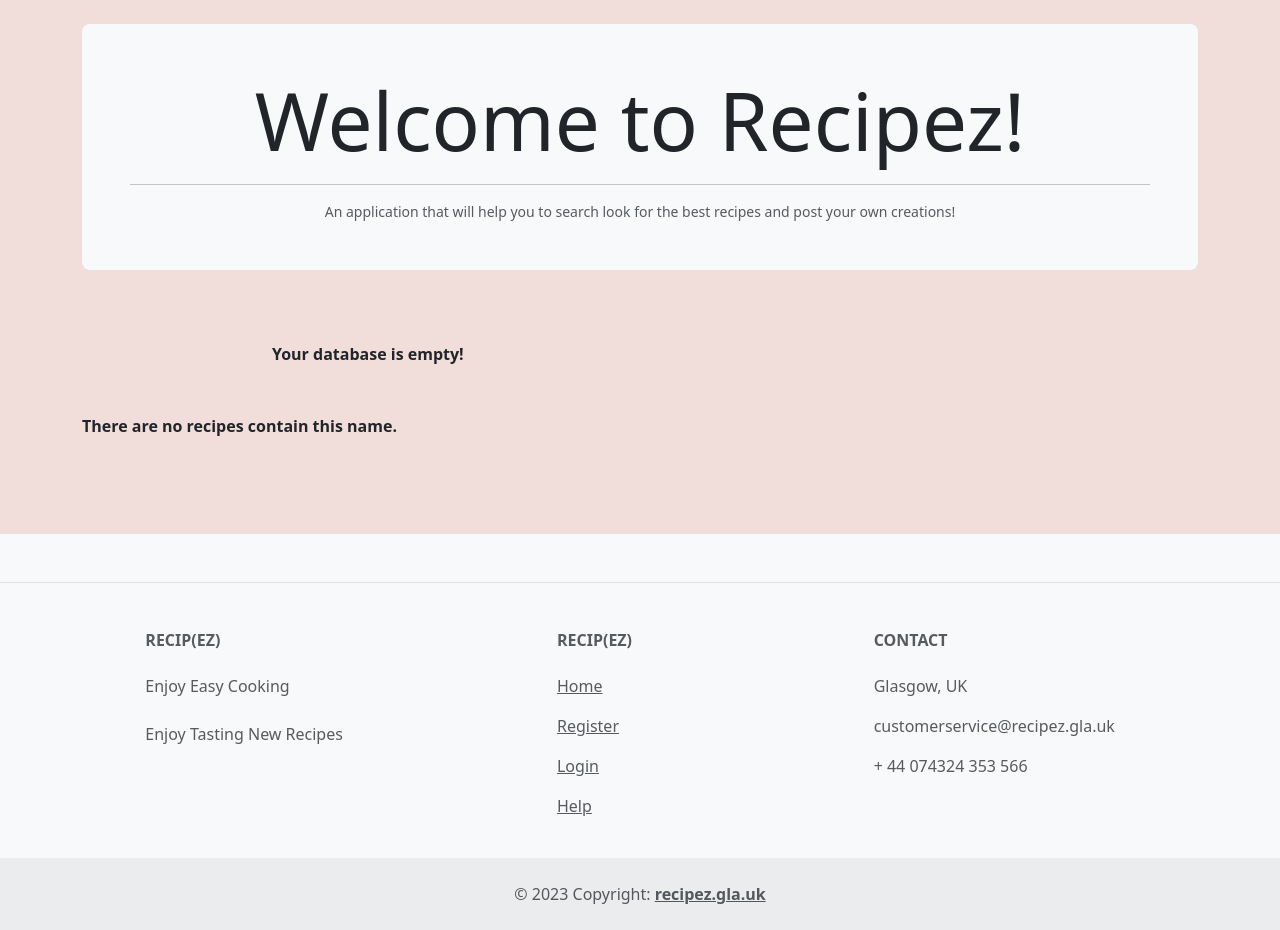
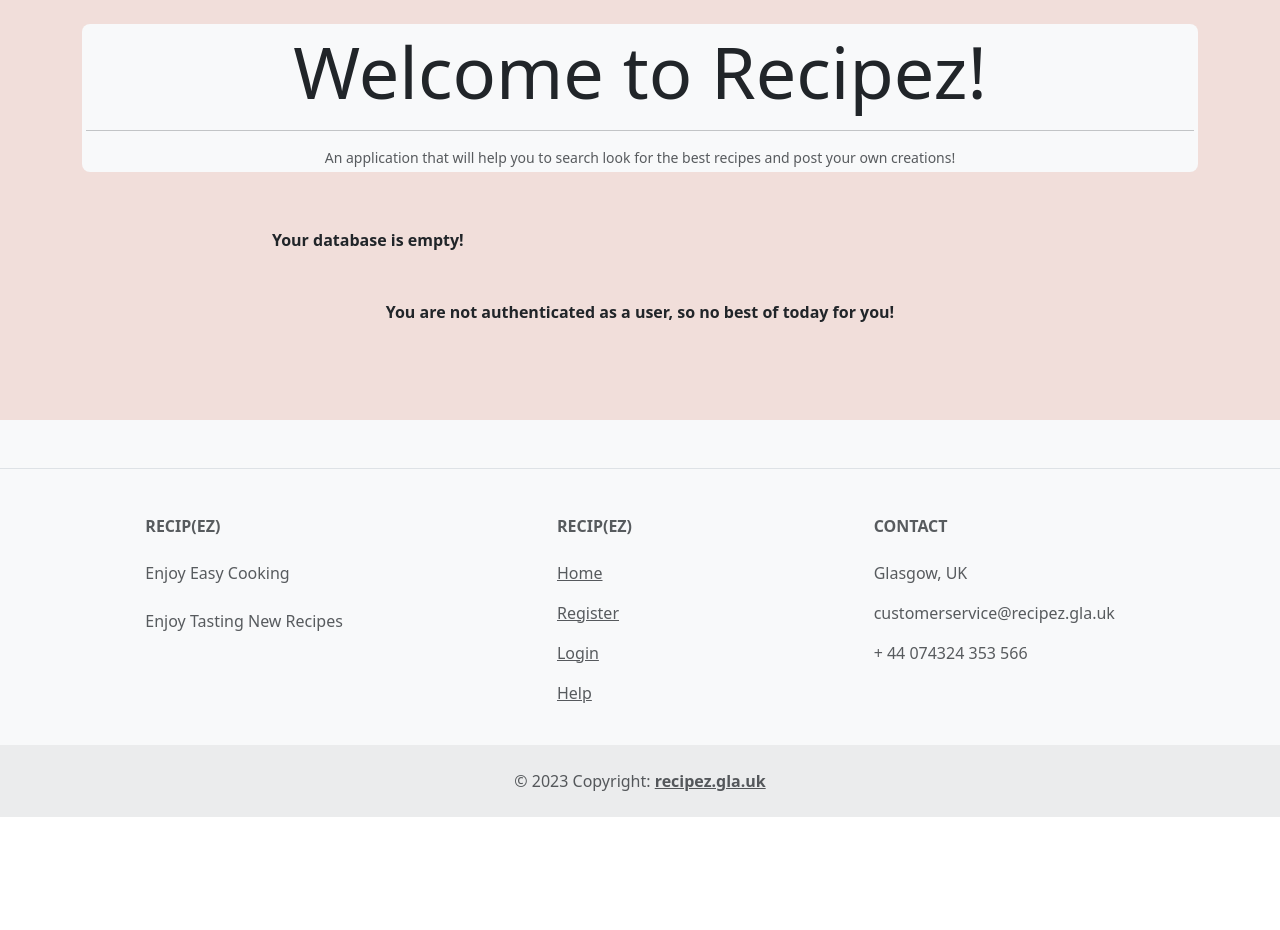
Before and after one commit to FongWaiLam/recipez, a Django app: page / in a window 1280 px wide. Shown: the part 60-990 px from the top of the page. After the commit the page ends 877 px from the top, so only its background shows below. Run offline with Django 4.2, Linux system fonts and the light colour scheme; data that the repository does not hold is empty.

Commit message:
Added in functionality for best of only when user authenticated

```diff
--- a/templates/recipez/index/index.html
+++ b/templates/recipez/index/index.html
@@ -6,8 +6,8 @@
 
 {% block body_block %}
     <div class="container py-4">
-        <div class="p-5 mb-4 bg-light rounded-3">
-            <h1 class="display-1 d-flex justify-content-center text-dark text-decoration-none">Welcome to Recipez!</h1> <hr>
+        <div class="p-1 mb-2 bg-light rounded-3">
+            <h2 class="display-2 d-flex justify-content-center text-dark text-decoration-none">Welcome to Recipez!</h2> <hr>
             <small class="d-flex text-muted justify-content-center">An application that will help you to search look for the best recipes and post your own creations!</small>
         </div>
 
@@ -24,7 +24,7 @@
                     {% endif %}
                 </div>
 
-                {% if best_of_today %}
+                {% if best_of_today and user.is_authenticated %}
                     <div class="p-4 mb-2 container-fluid py-5 col-sm-4">
                     <h3 class="display-3">Best of Today:</h3>
                         <ul class="list-group best-of">
@@ -45,7 +45,7 @@
                             {% endfor %}
                         </ul>
                     {% else %}
-                        <strong>There are no recipes contain this name.</strong>
+                        <strong class="text-center">You are not authenticated as a user, so no best of today for you!</strong>
                     </div>
                     {% endif %}
                 <br> <br> <br>
--- a/templates/recipez/index/index_post_item.html
+++ b/templates/recipez/index/index_post_item.html
@@ -1,4 +1,4 @@
-<li class="list-group-item py-8">
+<li class="list-group-item py-8 mb-4">
     <div class="card border-primary w-60">
         <h2 class="card-header">{{ recipe.name }}</h2> <br>
         <img class="card-image-top" src="{{ MEDIA_URL }}{{ recipe.photo }}" alt="Image of {{recipe.id}}" >
```
